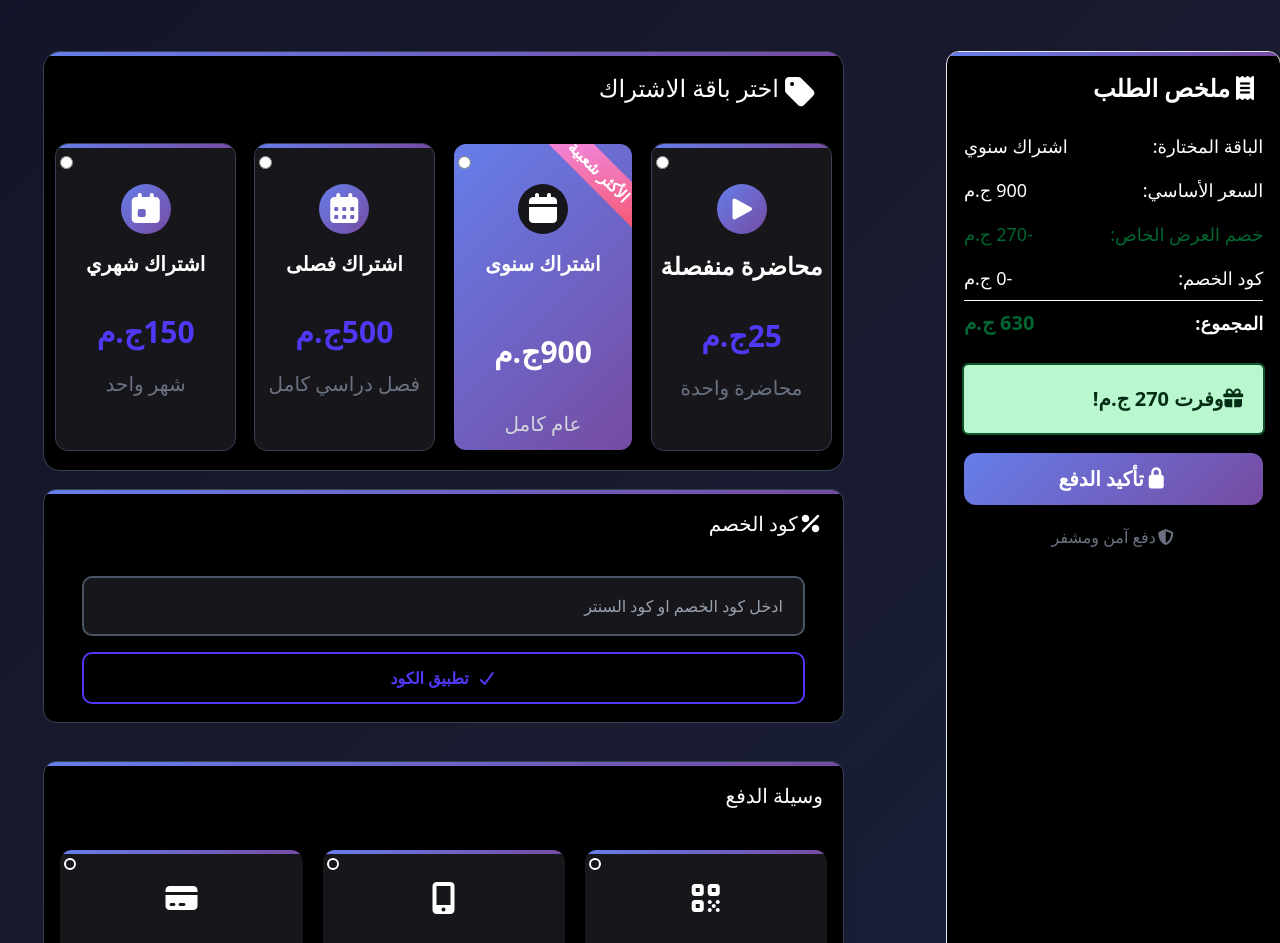
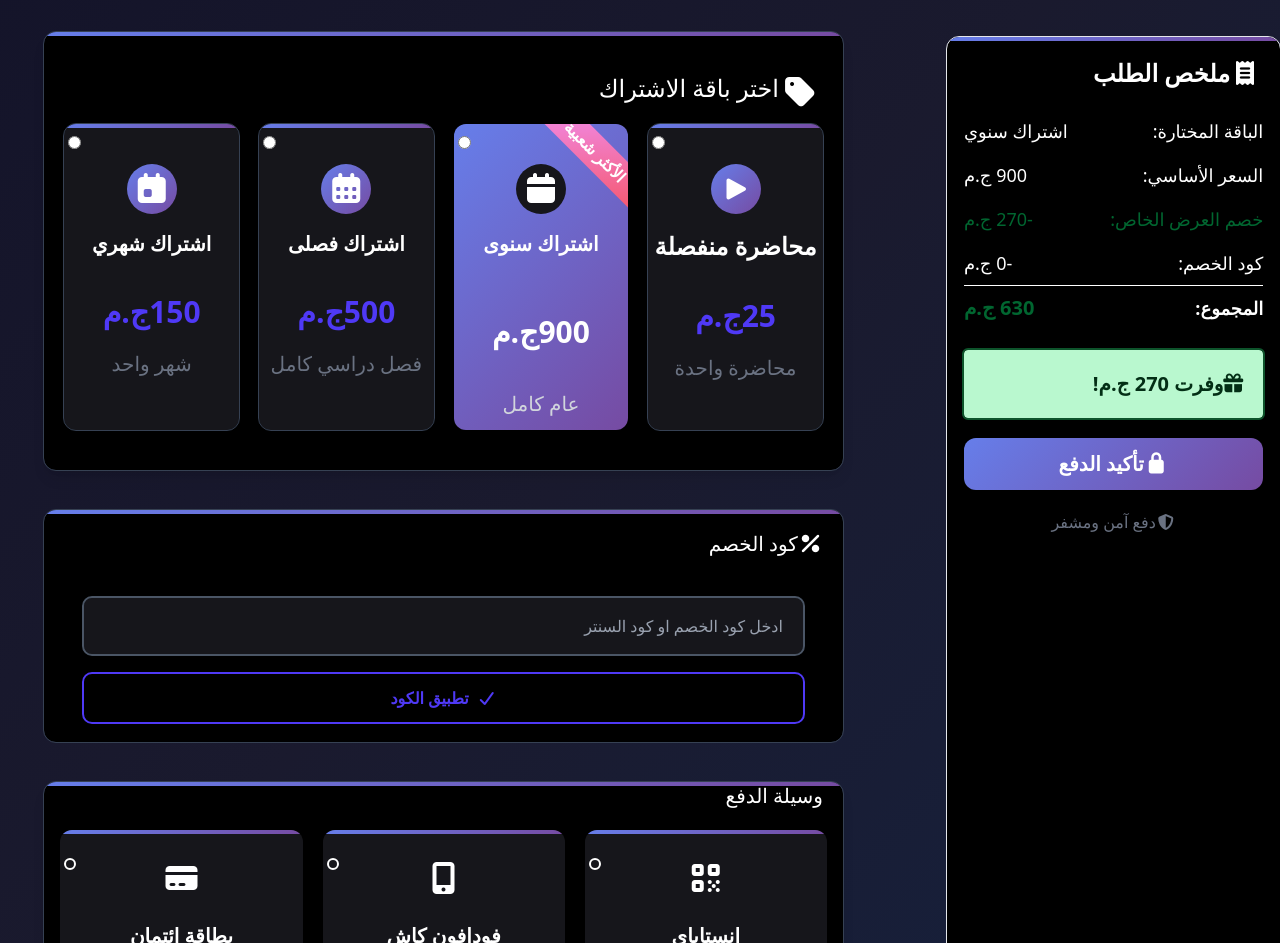
Before and after one commit to Mudzzo/edu-platfrom-test-1, a React (Vite) app: page /check in a window 1280 px wide. Shown: the part 209-1152 px from the top of the page. Built offline with nearby package versions, Linux system fonts and the light colour scheme; no server answers.

Commit message:
تعديل في صفحة الدفع – تنسيق وتحسين الستايل

```diff
--- a/src/App.tsx
+++ b/src/App.tsx
@@ -3,6 +3,7 @@ import "./App.css";
 import Home from "./pages/Home/Home";
 import  Check from "./pages/check/Check";
 import  Payment from "./pages/payment/Payment";
+
 import Layout from "./components/Layout/Layout";
 import CourseContent from "./components/Courses/CourseContent/CourseContent";
 import i18n from "i18next";
@@ -62,6 +63,7 @@ function App() {
           <Route path="/payment" element={<Payment />} />
           <Route path="/check" element={<Check />} />
 
+
           <Route path="*" element={<h1>Not Found</h1>} />
         </Routes>
       </Layout>
--- a/src/pages/check/Check.tsx
+++ b/src/pages/check/Check.tsx
@@ -39,14 +39,14 @@ const Check: React.FC = () => {
     <div className='lg:w-[80%] '>
 
 
-        <div className="container relative bg-black outline-1  outline-gray-700 transition-all hover:shadow-lg hover:shadow-indigo-500 my-5 pb-5 custom-translate-up overflow-hidden rounded-2xl  w-[90%] mx-auto lg:gap-5">
-          <div className='card-top-line'></div>
-          <div className="text-right pr-6 py-5 mb-5 ">
-            <span className="text-2xl text-white">اختر باقة الاشتراك</span>
+         <div className="relative outline-1 outline-gray-700 pt-10  bg-black w-[90%] mx-auto mb-10 rounded-xl overflow-hidden shadow-lg hover:shadow-indigo-300 custom-translate-up transition-all pb-10">
+          <div className="card-top-line"></div>
+          <div className="text-right pr-6 pb-[20px]   ">
+            <span className="text-2xl text-white pb-[5px]">اختر باقة الاشتراك</span>
             <i className="fas fa-tag text-white fa-2xl"></i>
           </div>
 
-          <div className="row px-3 grid grid-cols-1 md:grid-cols-2 lg:grid-cols-4 gap-5 md:gap-5 shadow-2xl  ">
+          <div className="row px-5 grid grid-cols-1 md:grid-cols-2 lg:grid-cols-4 gap-5  shadow-2xl   ">
      <div
   onClick={() => setSelectedPlanId('monthly')}
   className={`inner overflow-hidden outline-1 outline-gray-700 relative text-center py-10 rounded-xl custom-translate-up transition-all main-color hover:shadow-lg hover:shadow-indigo-500 cursor-pointer ${
@@ -165,7 +165,7 @@ const Check: React.FC = () => {
           </div>
         </div>
 
-        <div className="bg-black relative shadow-indigo-500 outline-1 outline-gray-700 w-[90%]  rounded-xl overflow-hidden mx-auto hover:shadow-lg custom-translate-up transition-all">
+        <div className="bg-black relative shadow-indigo-300 outline-1 outline-gray-700 w-[90%]  rounded-xl overflow-hidden mx-auto hover:shadow-lg custom-translate-up transition-all">
            <div className='card-top-line'></div>
           <div dir="auto" className=" text-right py-5 pr-5">
             <i className="fas fa-percentage text-white text-xl"></i>
@@ -180,18 +180,18 @@ const Check: React.FC = () => {
 
 
 
-        <div className="relative outline-1 outline-gray-700  bg-black w-[90%] mx-auto my-10 rounded-xl overflow-hidden shadow-lg hover:shadow-indigo-300 custom-translate-up transition-all">
+        <div className="relative outline-1 outline-gray-700  bg-black w-[90%] mx-auto mt-10 rounded-xl overflow-hidden shadow-lg hover:shadow-indigo-300 custom-translate-up transition-all">
           <div className="card-top-line"></div>
-          <div dir="auto" className="text-right py-5 pr-5">
+          <div dir="auto" className="text-right pb-5 pr-5">
             <span className="text-white text-xl">وسيلة الدفع</span>
           </div>
 
-          <div className="grid grid-cols-1 md:grid-cols-3 gap-2 md:gap-5 px-4 pb-6 bg-black">
+          <div className="grid grid-cols-1 md:grid-cols-3 gap-5  px-4 pb-6 bg-black">
             {options.map((option) => (
               <div
                 key={option.id}
                 onClick={() => setSelectedOption(option.id)}
-                className="relative py-5 cursor-pointer"
+                className="relative  cursor-pointer"
               >
 
                 <div className="absolute top-7 left-1 z-888">
@@ -220,7 +220,7 @@ const Check: React.FC = () => {
   </div>
 
 
-        <div className="relative overflow-hidden lg:w-[30%] lg:mt-5 lg:ml-15 bg-black text-white  w-[90%]   rounded-xl  mx-auto hover:shadow-xl  transition-all outline  outline-gray-200 mb-5 lg:mb-10 ">
+        <div className="relative overflow-hidden lg:w-[30%] my-10 md:mb-0   md:ml-10 lg:ml-15 lg:mt-[5px] bg-black text-white  w-[90%]   rounded-xl  mx-auto hover:shadow-xl  transition-all outline  outline-gray-200    ">
           <div className='card-top-line'></div>
           <div dir="auto" className=" text-right py-5 pr-5">
             <i className="fas fa-receipt text-2xl "></i>
```
